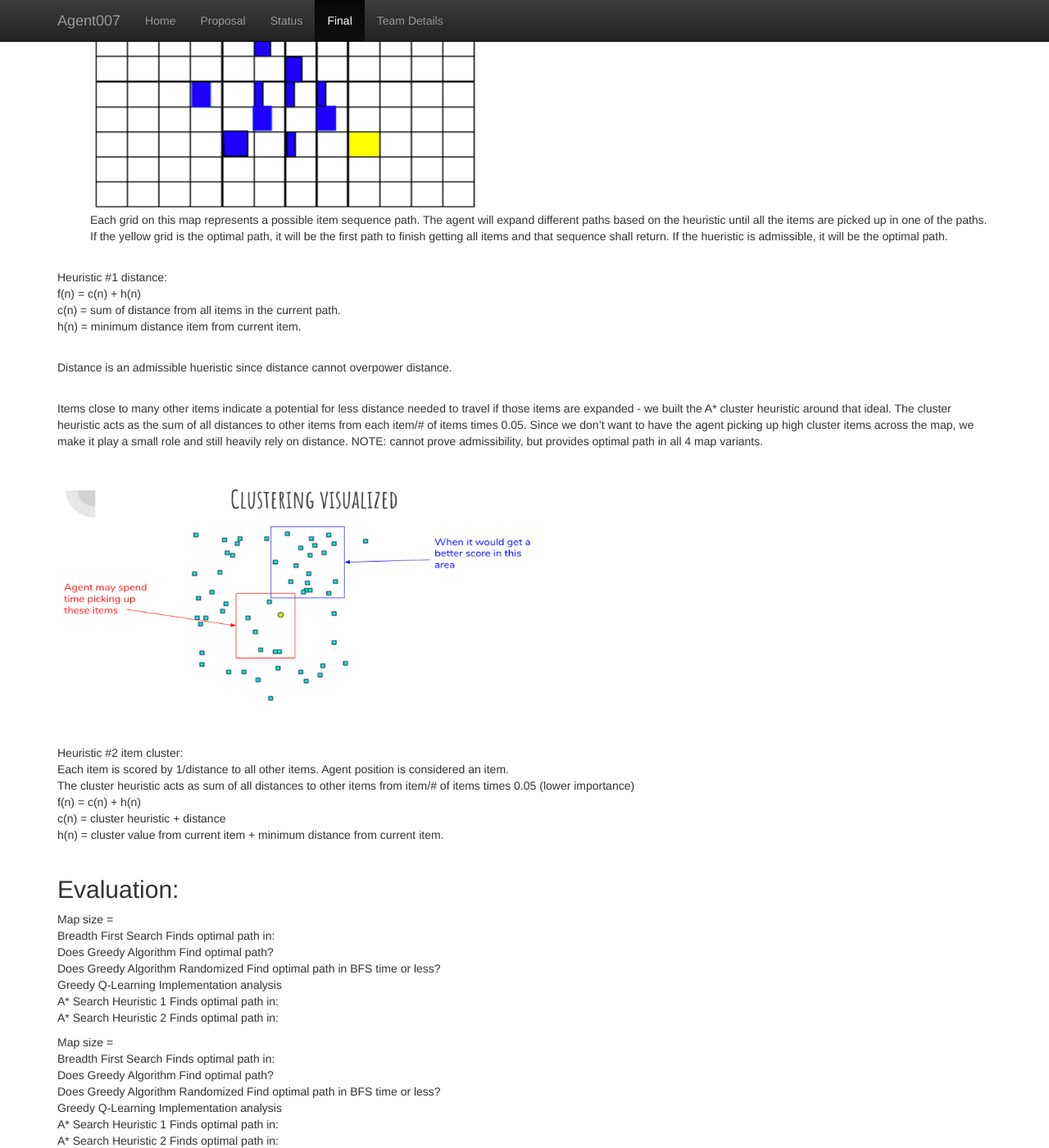
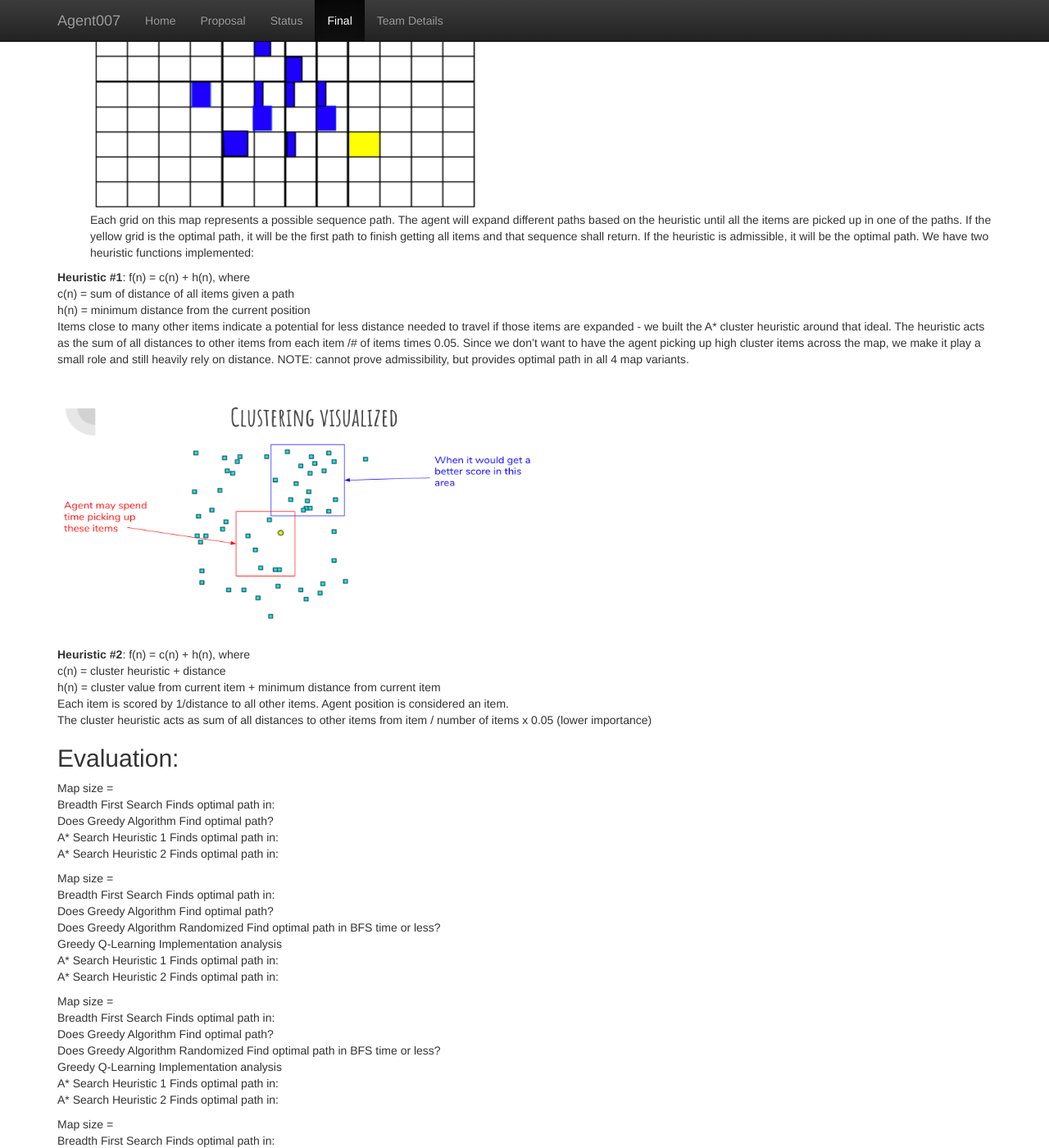
Before and after one commit to KumarHX/Agent007, a Jekyll site: the page built from docs/final.md, in a window 1280 px wide and 1400 px high, scrolled down 1704 px. Shown: the whole window at 82% size. Built offline with Jekyll 4.4.1, drawn with Linux system fonts in a browser that asks for light colours.

Commit message:
Update final.md

```diff
--- a/docs/final.md
+++ b/docs/final.md
@@ -34,42 +34,27 @@ The A* algorithm uses an admissible heuristic to optimistically find the optimal
 <br>
 <a href="url"><img src="gridThree.png" align="center" height="290" width="480" ></a>
 <br>
-Each grid on this map represents a possible item sequence path. The agent will expand different paths based on the heuristic until all the items are picked up in one of the paths. If the yellow grid is the optimal path, it will be the first path to finish getting all items and that sequence shall return. If the hueristic is admissible, it will be the optimal path.
+Each grid on this map represents a possible sequence path. The agent will expand different paths based on the heuristic until all the items are picked up in one of the paths. If the yellow grid is the optimal path, it will be the first path to finish getting all items and that sequence shall return. If the heuristic is admissible, it will be the optimal path.
+We have two heuristic functions implemented: <br>
 
-<br>
-Heuristic #1 distance:
-<br>
-f(n) = c(n) + h(n)
-<br>
-c(n) = sum of distance from all items in the current path.
-<br>
-h(n) = minimum distance item from current item.
-
-<br>
-Distance is an admissible hueristic since distance cannot overpower distance.
-<br>
-
-<br>
-Items close to many other items indicate a potential for less distance needed to travel if those items are expanded - we built the A* cluster heuristic around that ideal. The cluster heuristic acts as the sum of all distances to other items from each item/# of items times 0.05. Since we don’t want to have the agent picking up high cluster items across the map, we make it play a small role and still heavily rely on distance. NOTE: cannot prove admissibility, but provides optimal path in all 4 map variants.
+**Heuristic #1**:
+f(n) = c(n) + h(n), where<br>
+c(n) = sum of distance of all items given a path <br>
+h(n) = minimum distance from the current position <br>
+Items close to many other items indicate a potential for less distance needed to travel if those items are expanded - we built the A* cluster heuristic around that ideal. The heuristic acts as the sum of all distances to other items from each item /# of items times 0.05. Since we don’t want to have the agent picking up high cluster items across the map, we make it play a small role and still heavily rely on distance. NOTE: cannot prove admissibility, but provides optimal path in all 4 map variants.
 <br>
 
 <br>
 <a href="url"><img src="ClusteringVisualized.png" align="center" height="300" width="600" ></a>
 <br>
 
-<br>
-Heuristic #2 item cluster:
-<br>
+**Heuristic #2**:
+f(n) = c(n) + h(n), where <br>
+c(n) = cluster heuristic + distance <br>
+h(n) = cluster value from current item + minimum distance from current item <br>
 Each item is scored by 1/distance to all other items. Agent position is considered an item.
 <br>
-The cluster heuristic acts as sum of all distances to other items from item/# of items times 0.05 (lower importance)
-<br>
-f(n) = c(n) + h(n)
-<br>
-c(n) = cluster heuristic + distance
-<br>
-h(n) = cluster value from current item + minimum distance from current item.
-<br>
+The cluster heuristic acts as sum of all distances to other items from item / number of items x 0.05 (lower importance)
 <br>
 
 ## Evaluation:
@@ -78,10 +63,6 @@ Map size =
 Breadth First Search Finds optimal path in:
 <br>
 Does Greedy Algorithm Find optimal path?
-<br>
-Does Greedy Algorithm Randomized Find optimal path in BFS time or less?
-<br>
-Greedy Q-Learning Implementation analysis
 <br>
 A* Search Heuristic 1 Finds optimal path in:
 <br>
```
